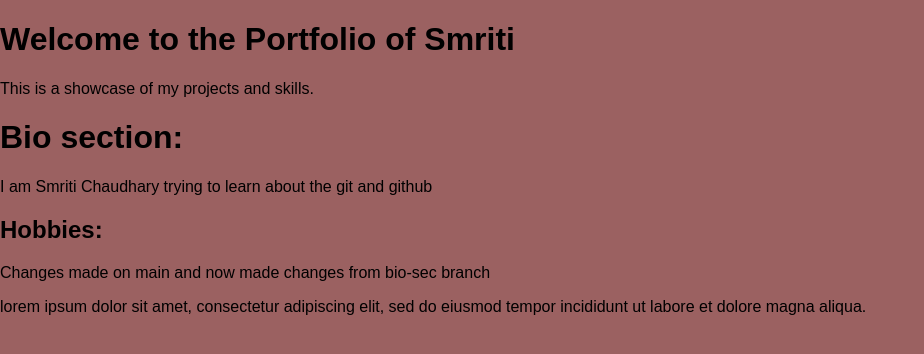
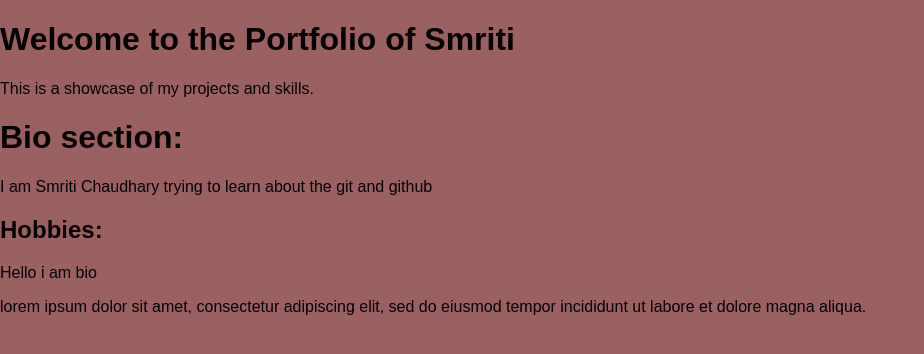
Before and after one commit to SmiChau/Portfolio-Site, a plain HTML site: page index.html in a window 1280 px wide. Shown: the whole page, without its empty margins (0-924 px from the left). Drawn offline with Linux system fonts and the light colour scheme.

Commit message:
Changs made on bio

```diff
--- a/index.html
+++ b/index.html
@@ -11,7 +11,7 @@
     <p>I am Smriti Chaudhary trying to learn about the git and github</P>
       <h2>Hobbies:</h2>
 
-      <P>Changes made on main and now made changes from bio-sec branch</P>
+      <P>Hello i am bio</P>
 
    lorem ipsum dolor sit amet, consectetur adipiscing elit, sed do eiusmod tempor incididunt ut labore et dolore magna aliqua.
   </body>
```
